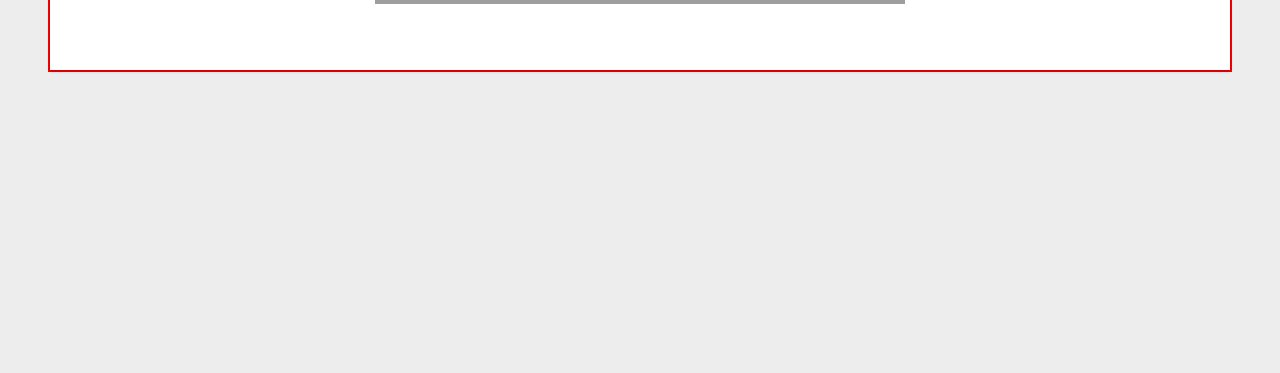
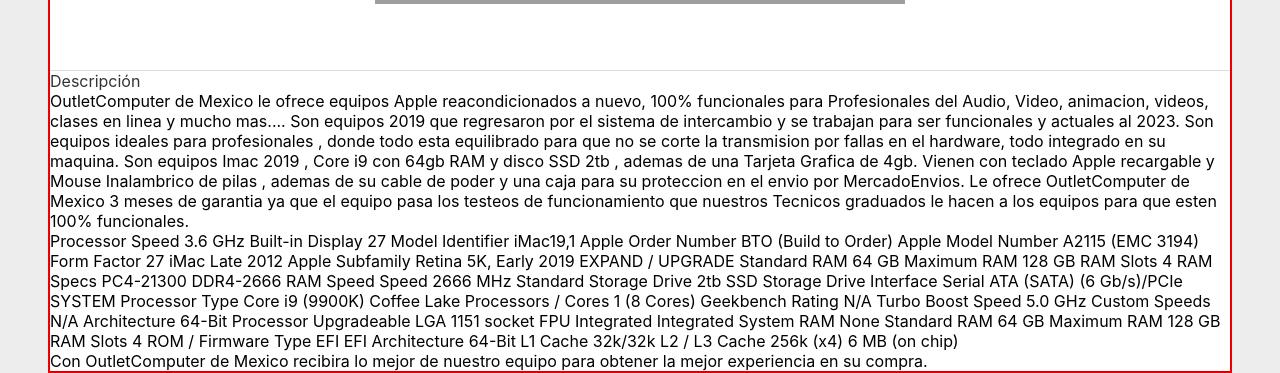
Before and after one commit to programmer-lopez/clone-mercado, a React (Create React App) app: page / in a window 1280 px wide. Shown: the part 645-1018 px from the top of the page. Before the commit the page ends 800 px from the top, so only its background shows below. Built offline with nearby package versions, Linux system fonts and the light colour scheme; grey boxes are pictures that could not be loaded.

Commit message:
Add info.
Add lik info.

```diff
--- a/src/components/Products/index.js
+++ b/src/components/Products/index.js
@@ -4,6 +4,7 @@ import {
   Panel,
   Column,
   Galeria,
+  Description
 
  } from "./styles";
 
@@ -13,9 +14,9 @@ export const Products = () => {
       <Panel>
         <Column>
         <Galeria>
-          <img src="https://m.media-amazon.com/images/I/517hJ0wexHL._AC_SX425_.jpg" alt="producto"/>
+          <img src="https://http2.mlstatic.com/D_NQ_NP_826904-MLM54973846403_042023-O.webp" alt="producto"/>
         </Galeria>
-        {/* <Info/> */}
+        <Info/>
         </Column>
         <Column>
         {/* <ProductsVent/> */}
@@ -26,3 +27,56 @@ export const Products = () => {
     </Container>
   )
 }
+
+const Info =()=>{
+  return(
+    <Description>
+      <h4>Descripción</h4>
+      <p>OutletComputer de Mexico le ofrece equipos Apple reacondicionados a nuevo, 100% funcionales para Profesionales del Audio, Video, animacion, videos, clases en linea y mucho mas.... Son equipos 2019 que regresaron por el sistema de intercambio y se trabajan para ser funcionales y actuales al 2023.
+
+Son equipos ideales para profesionales , donde todo esta equilibrado para que no se corte la transmision por fallas en el hardware, todo integrado en su maquina.
+Son equipos Imac 2019 , Core i9 con 64gb RAM y disco SSD 2tb , ademas de una Tarjeta Grafica de 4gb.
+Vienen con teclado Apple recargable y Mouse Inalambrico de pilas , ademas de su cable de poder y una caja para su proteccion en el envio por MercadoEnvios.
+Le ofrece OutletComputer de Mexico 3 meses de garantia ya que el equipo pasa los testeos de funcionamiento que nuestros Tecnicos graduados le hacen a los equipos para que esten 100% funcionales.
+</p>
+<p>Processor Speed 3.6 GHz
+Built-in Display 27
+Model Identifier iMac19,1
+Apple Order Number BTO (Build to Order)
+Apple Model Number A2115 (EMC 3194)
+Form Factor 27 iMac Late 2012
+Apple Subfamily Retina 5K, Early 2019
+EXPAND / UPGRADE
+Standard RAM
+64 GB
+Maximum RAM
+128 GB
+RAM Slots 4
+RAM Specs PC4-21300 DDR4-2666
+RAM Speed Speed 2666 MHz
+Standard Storage Drive
+2tb SSD
+Storage Drive Interface Serial ATA (SATA) (6 Gb/s)/PCIe
+SYSTEM
+Processor Type Core i9 (9900K) Coffee Lake
+Processors / Cores 1 (8 Cores)
+Geekbench Rating N/A
+Turbo Boost Speed 5.0 GHz
+Custom Speeds N/A
+Architecture 64-Bit
+Processor Upgradeable LGA 1151 socket
+FPU Integrated
+Integrated System RAM None
+Standard RAM 64 GB
+Maximum RAM 128 GB
+RAM Slots 4
+ROM / Firmware Type EFI
+EFI Architecture 64-Bit
+L1 Cache 32k/32k
+L2 / L3 Cache 256k (x4) 6 MB (on chip)</p>
+<p>
+  Con OutletComputer de Mexico recibira lo mejor de nuestro equipo para obtener la mejor experiencia en su compra.
+</p>
+    </Description>
+  )
+}
--- a/src/components/Products/styles.js
+++ b/src/components/Products/styles.js
@@ -25,3 +25,6 @@ height: 530px;
     height: 75%;
 }
 `
+export const Description = styled.div`
+border-top : 1px solid var(--border);
+`
```
